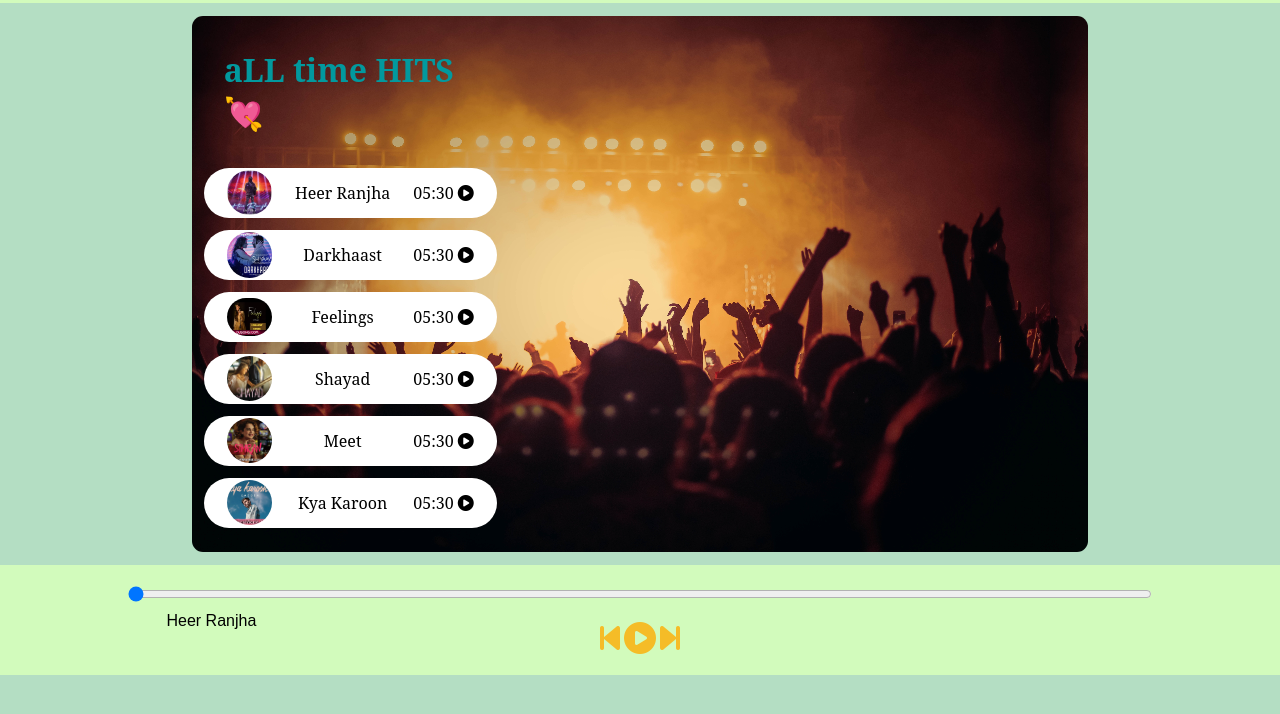
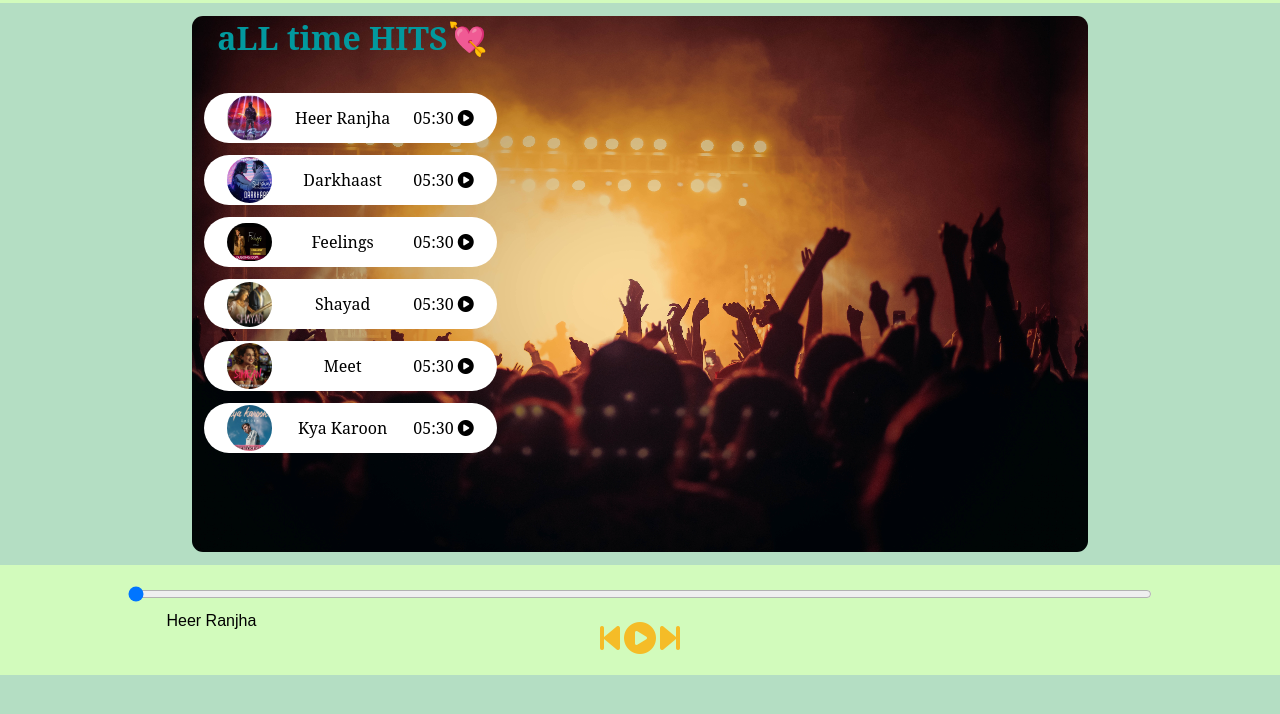
Before and after one commit to raw4321/sp..otify, a plain HTML site: page index.html in a window 1280 px wide. Shown: the part 62-776 px from the top of the page. Drawn offline with Linux system fonts and the light colour scheme.

Commit message:
Update style.css

```diff
--- a/style.css
+++ b/style.css
@@ -28,7 +28,7 @@ nav ul{
     padding: 0 8px;
 }
 h1 {
-    margin:10%;
+    margin-left:8%;
 }
 .brand{
     display: flex;
```
